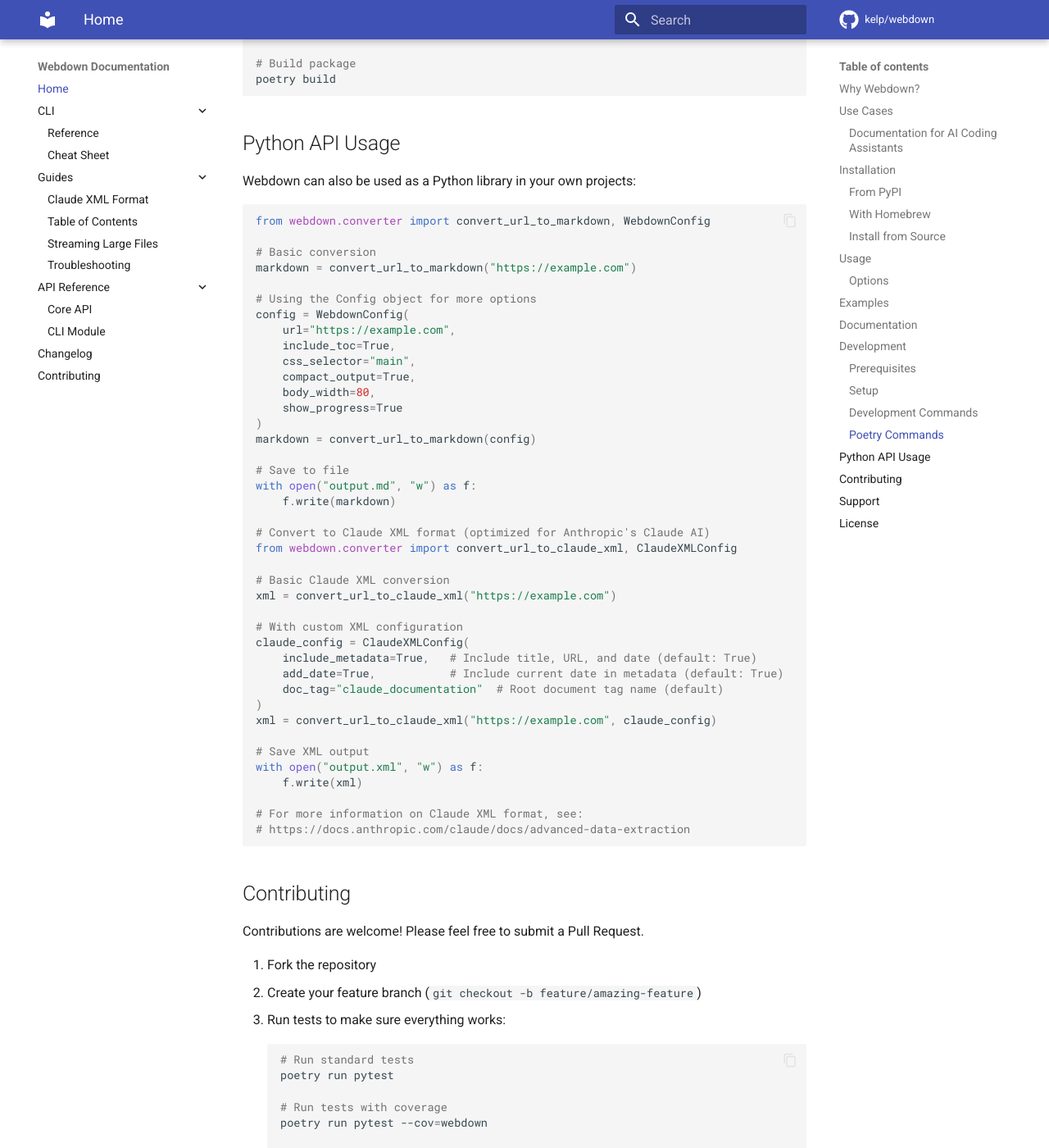
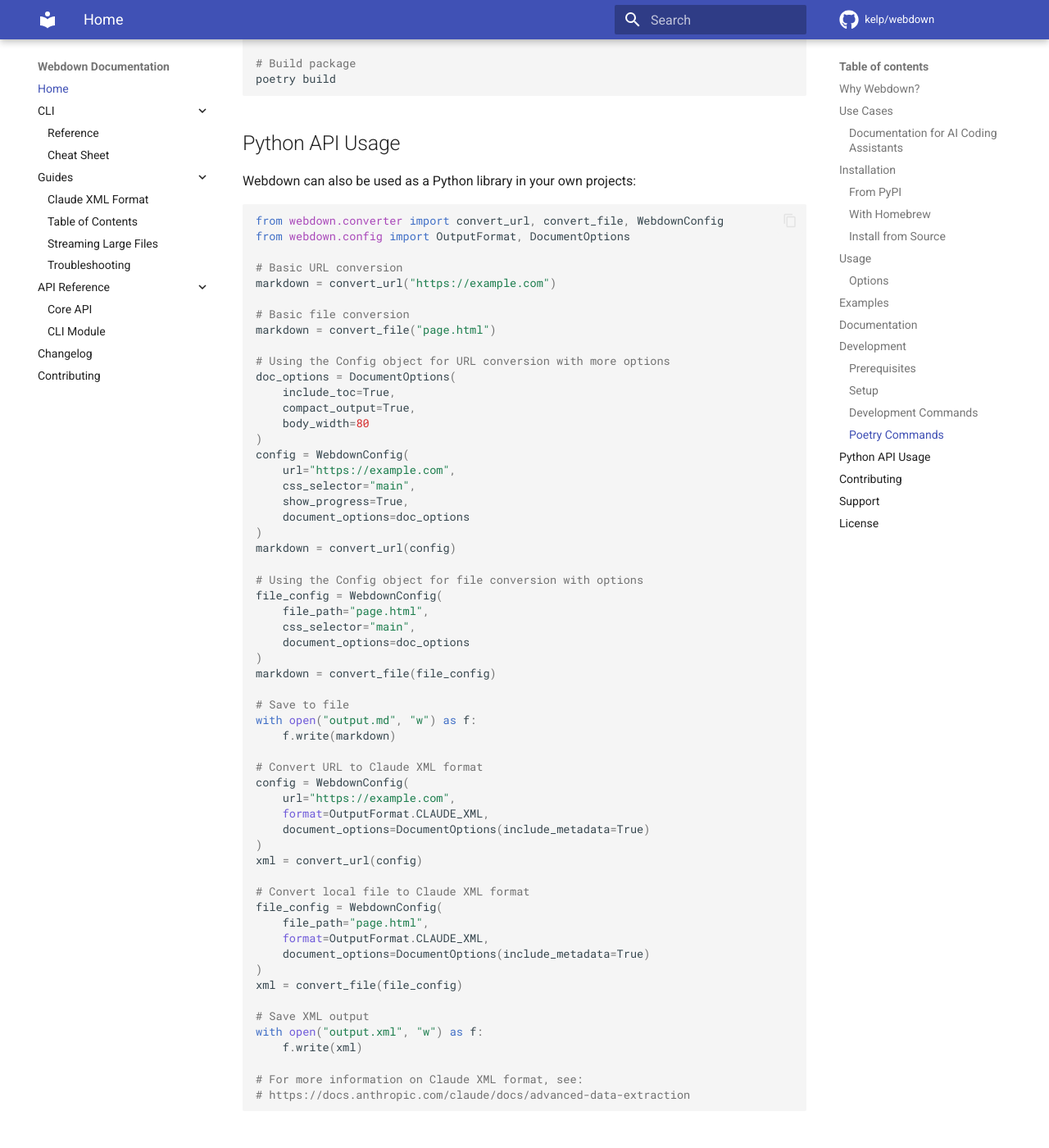
Before and after one commit to kelp/webdown, an MkDocs documentation site: the page built from docs/index.md, in a window 1280 px wide and 1400 px high, scrolled down 5406 px. Shown: the whole window at 82% size. Built offline with MkDocs 1.6.1 and Material for MkDocs 9.7.7, drawn with Linux system fonts in a browser that asks for light colours; comment, search, counter and statistics services are not loaded.

Commit message:
docs: update CLI documentation to use new flag-based interface
Update all examples in README.md, cli-reference.md, and cli-cheatsheet.md to use the
new -u/--url and -f/--file flags instead of the old positional URL arguments.
Also updated Python API examples to use current function names and parameters.

🤖 Generated with [Claude Code](https://claude.ai/code)

Co-Authored-By: Claude <noreply@anthropic.com>

````diff
--- a/README.md
+++ b/README.md
@@ -30,7 +30,7 @@ Webdown is particularly useful for preparing documentation to use with AI-assist
 
 ```bash
 # Example: Convert API docs and store for AI coding context
-webdown https://api.example.com/docs -s "main" -I -c -w 80 -o api_context.md
+webdown -u https://api.example.com/docs -s "main" -I -c -w 80 -o api_context.md
 ```
 
 ## Installation
@@ -70,13 +70,13 @@ poetry install
 Basic usage:
 
 ```bash
-webdown https://example.com/page.html -o output.md
+webdown -u https://example.com/page.html -o output.md
 ```
 
 Output to stdout:
 
 ```bash
-webdown https://example.com/page.html
+webdown -u https://example.com/page.html
 ```
 
 ### Options
@@ -102,43 +102,43 @@ For large web pages (over 10MB), streaming mode is automatically used to optimiz
 Generate markdown with a table of contents:
 
 ```bash
-webdown https://example.com -t -o output.md
+webdown -u https://example.com -t -o output.md
 ```
 
 Extract only main content:
 
 ```bash
-webdown https://example.com -s "main" -o output.md
+webdown -u https://example.com -s "main" -o output.md
 ```
 
 Strip links and images:
 
 ```bash
-webdown https://example.com -L -I -o output.md
+webdown -u https://example.com -L -I -o output.md
 ```
 
 Compact output with progress bar and line wrapping:
 
 ```bash
-webdown https://example.com -c -p -w 80 -o output.md
+webdown -u https://example.com -c -p -w 80 -o output.md
 ```
 
 Generate Claude XML format for use with Claude AI:
 
 ```bash
-webdown https://example.com --claude-xml -o doc.xml
+webdown -u https://example.com --claude-xml -o doc.xml
 ```
 
 Claude XML with no metadata section:
 
 ```bash
-webdown https://example.com --claude-xml --no-metadata -o doc.xml
+webdown -u https://example.com --claude-xml --no-metadata -o doc.xml
 ```
 
 Claude XML without the current date in metadata:
 
 ```bash
-webdown https://example.com --claude-xml --no-date -o doc.xml
+webdown -u https://example.com --claude-xml --no-date -o doc.xml
 ```
 
 For complete documentation, use the `--help` flag:
@@ -262,39 +262,56 @@ poetry build
 Webdown can also be used as a Python library in your own projects:
 
 ```python
-from webdown.converter import convert_url_to_markdown, WebdownConfig
+from webdown.converter import convert_url, convert_file, WebdownConfig
+from webdown.config import OutputFormat, DocumentOptions
 
-# Basic conversion
-markdown = convert_url_to_markdown("https://example.com")
+# Basic URL conversion
+markdown = convert_url("https://example.com")
 
-# Using the Config object for more options
+# Basic file conversion
+markdown = convert_file("page.html")
+
+# Using the Config object for URL conversion with more options
+doc_options = DocumentOptions(
+    include_toc=True,
+    compact_output=True,
+    body_width=80
+)
 config = WebdownConfig(
     url="https://example.com",
-    include_toc=True,
     css_selector="main",
-    compact_output=True,
-    body_width=80,
-    show_progress=True
+    show_progress=True,
+    document_options=doc_options
 )
-markdown = convert_url_to_markdown(config)
+markdown = convert_url(config)
+
+# Using the Config object for file conversion with options
+file_config = WebdownConfig(
+    file_path="page.html",
+    css_selector="main",
+    document_options=doc_options
+)
+markdown = convert_file(file_config)
 
 # Save to file
 with open("output.md", "w") as f:
     f.write(markdown)
 
-# Convert to Claude XML format (optimized for Anthropic's Claude AI)
-from webdown.converter import convert_url_to_claude_xml, ClaudeXMLConfig
+# Convert URL to Claude XML format
+config = WebdownConfig(
+    url="https://example.com",
+    format=OutputFormat.CLAUDE_XML,
+    document_options=DocumentOptions(include_metadata=True)
+)
+xml = convert_url(config)
 
-# Basic Claude XML conversion
-xml = convert_url_to_claude_xml("https://example.com")
-
-# With custom XML configuration
-claude_config = ClaudeXMLConfig(
-    include_metadata=True,   # Include title, URL, and date (default: True)
-    add_date=True,           # Include current date in metadata (default: True)
-    doc_tag="claude_documentation"  # Root document tag name (default)
+# Convert local file to Claude XML format
+file_config = WebdownConfig(
+    file_path="page.html",
+    format=OutputFormat.CLAUDE_XML,
+    document_options=DocumentOptions(include_metadata=True)
 )
-xml = convert_url_to_claude_xml("https://example.com", claude_config)
+xml = convert_file(file_config)
 
 # Save XML output
 with open("output.xml", "w") as f:
--- a/docs/cli-cheatsheet.md
+++ b/docs/cli-cheatsheet.md
@@ -5,60 +5,66 @@ Quick reference guide for the Webdown command-line interface.
 ## Basic Commands
 
 ```bash
-# Basic conversion
-webdown https://example.com
+# Basic URL conversion
+webdown -u https://example.com
 
-# Save to file
-webdown https://example.com -o output.md
+# Basic file conversion
+webdown -f ./page.html
+
+# Save to file (URL)
+webdown -u https://example.com -o output.md
+
+# Save to file (local HTML)
+webdown -f ./page.html -o output.md
 
 # Generate table of contents
-webdown https://example.com -t
+webdown -u https://example.com -t
 
 # Show progress bar
-webdown https://example.com -p
+webdown -u https://example.com -p
 
 # Extract specific content
-webdown https://example.com -s "main"
+webdown -u https://example.com -s "main"
 
 # Plain text version (no links/images)
-webdown https://example.com -L -I
+webdown -u https://example.com -L -I
 
 # Compact output with width of 80 chars
-webdown https://example.com -c -w 80
+webdown -u https://example.com -c -w 80
 ```
 
 ## Advanced Usage
 
 ```bash
 # Single line breaks (more compact)
-webdown https://example.com --single-line-break
+webdown -u https://example.com --single-line-break
 
 # Unicode support
-webdown https://example.com --unicode
+webdown -u https://example.com --unicode
 
 # Custom emphasis markers
-webdown https://example.com --emphasis-mark "*" --strong-mark "__"
+webdown -u https://example.com --emphasis-mark "*" --strong-mark "__"
 
 # Keep tables as HTML
-webdown https://example.com --tables-as-html
+webdown -u https://example.com --tables-as-html
 
 # Streaming mode for large documents (5MB threshold)
-webdown https://example.com --stream-threshold 5242880
+webdown -u https://example.com --stream-threshold 5242880
 
 # Protect links from wrapping
-webdown https://example.com --protect-links
+webdown -u https://example.com --protect-links
 
 # Images as HTML
-webdown https://example.com --images-as-html
+webdown -u https://example.com --images-as-html
 
 # Default alt text for images
-webdown https://example.com --default-image-alt "image"
+webdown -u https://example.com --default-image-alt "image"
 
 # Add padding to tables
-webdown https://example.com --pad-tables
+webdown -u https://example.com --pad-tables
 
 # Wrap list items
-webdown https://example.com --wrap-list-items
+webdown -u https://example.com --wrap-list-items
 ```
 
 ## Complete Example
@@ -66,7 +72,7 @@ webdown https://example.com --wrap-list-items
 ```bash
 # Extract main content, add TOC, compact output, 80 char width,
 # show progress, use Unicode, and single line breaks
-webdown https://example.com -s "main" -t -c -w 80 -p \
+webdown -u https://example.com -s "main" -t -c -w 80 -p \
   --unicode --single-line-break -o output.md
 ```
 
--- a/docs/cli-reference.md
+++ b/docs/cli-reference.md
@@ -5,12 +5,25 @@ Webdown offers a straightforward command-line interface for converting web pages
 ## Basic Usage
 
 ```bash
-webdown URL [options]
+webdown -u URL [options]
 ```
 
-Where `URL` is the web page you want to convert (e.g., `https://example.com`).
+or
+
+```bash
+webdown -f FILE [options]
+```
+
+Where `-u URL` is the web page you want to convert (e.g., `-u https://example.com`) or `-f FILE` is the local HTML file you want to convert (e.g., `-f ./page.html`).
 
 ## Complete Options Reference
+
+### Source Options
+
+| Option | Description |
+|--------|-------------|
+| `-u URL, --url URL` | URL of the web page to convert |
+| `-f FILE, --file FILE` | Path to local HTML file to convert |
 
 ### Input/Output Options
 
@@ -55,63 +68,63 @@ Where `URL` is the web page you want to convert (e.g., `https://example.com`).
 ### Basic Conversion
 
 ```bash
-webdown https://example.com
+webdown -u https://example.com
 ```
 Converts the web page at example.com to Markdown and outputs to the terminal.
 
 ### Save to File
 
 ```bash
-webdown https://example.com -o example.md
+webdown -u https://example.com -o example.md
 ```
 Converts the web page and saves the output to example.md.
 
 ### Generate Table of Contents
 
 ```bash
-webdown https://example.com -t
+webdown -u https://example.com -t
 ```
 Adds a table of contents based on the headings found in the document.
 
 ### Extract Main Content
 
 ```bash
-webdown https://example.com -s "main"
+webdown -u https://example.com -s "main"
 ```
 Extracts only the content inside the `<main>` tag, ignoring headers, footers, sidebars, etc.
 
 ### Plain Text (No Links or Images)
 
 ```bash
-webdown https://example.com -L -I
+webdown -u https://example.com -L -I
 ```
 Creates a plain text version by removing hyperlinks and images.
 
 ### Compact Output with Custom Width
 
 ```bash
-webdown https://example.com -c -w 80
+webdown -u https://example.com -c -w 80
 ```
 Removes excessive blank lines and wraps text at 80 characters.
 
 ### Show Progress for Large Pages
 
 ```bash
-webdown https://example.com -p
+webdown -u https://example.com -p
 ```
 Displays a progress bar during download, useful for large pages.
 
 ### Claude XML Format
 
 ```bash
-webdown https://example.com --claude-xml -o output.xml
+webdown -u https://example.com --claude-xml -o output.xml
 ```
 Outputs the page content in Claude XML format, optimized for use with Anthropic's Claude AI.
 
 ### Complete Example with Multiple Options
 
 ```bash
-webdown https://example.com -s "main" -t -c -w 80 -p -o example.md
+webdown -u https://example.com -s "main" -t -c -w 80 -p -o example.md
 ```
 This example:
 - Extracts content from the `<main>` tag
@@ -125,12 +138,13 @@ This example:
 
 | Task | Command |
 |------|---------|
-| Basic conversion | `webdown https://example.com` |
-| Save to file | `webdown https://example.com -o file.md` |
-| Add table of contents | `webdown https://example.com -t` |
-| Extract main content | `webdown https://example.com -s "main"` |
-| Plain text version | `webdown https://example.com -L -I` |
-| Compact output | `webdown https://example.com -c` |
-| Set text width | `webdown https://example.com -w 80` |
-| Show progress | `webdown https://example.com -p` |
-| Claude XML format | `webdown https://example.com --claude-xml` |
+| Basic URL conversion | `webdown -u https://example.com` |
+| Basic file conversion | `webdown -f ./page.html` |
+| Save to file | `webdown -u https://example.com -o file.md` |
+| Add table of contents | `webdown -u https://example.com -t` |
+| Extract main content | `webdown -u https://example.com -s "main"` |
+| Plain text version | `webdown -u https://example.com -L -I` |
+| Compact output | `webdown -u https://example.com -c` |
+| Set text width | `webdown -u https://example.com -w 80` |
+| Show progress | `webdown -u https://example.com -p` |
+| Claude XML format | `webdown -u https://example.com --claude-xml` |
````
